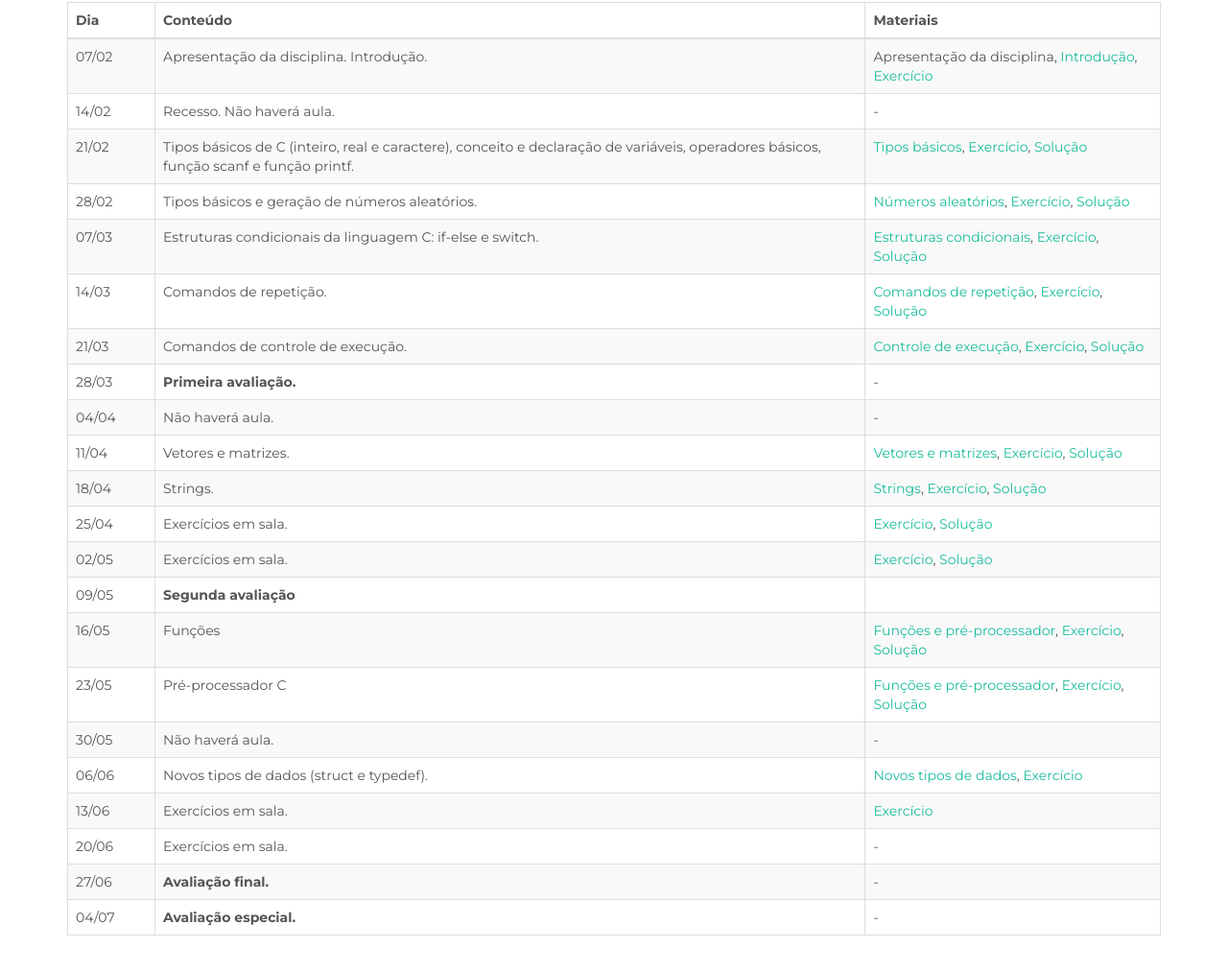
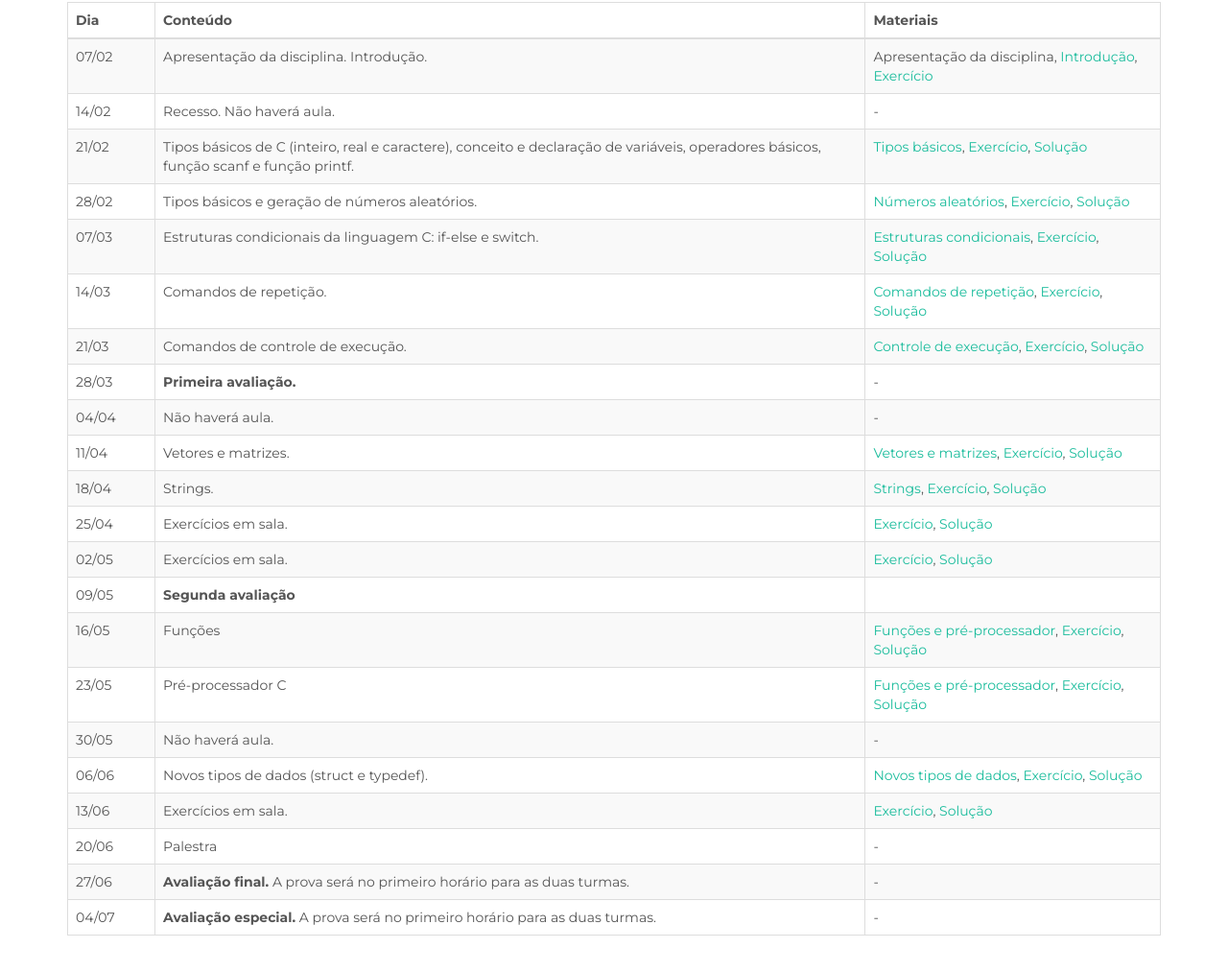
Before and after one commit to thiagov/thiagov.github.io, a plain HTML site: page labaeds1.html in a window 1280 px wide. Shown: the part 803-1816 px from the top of the page at 96% size. Drawn offline with nearby package versions, Linux system fonts and the light colour scheme.

Commit message:
Adicionando correção de exercícios

```diff
--- a/labaeds1.html
+++ b/labaeds1.html
@@ -170,26 +170,26 @@
                         <tr>
                             <td>06/06</td>
                             <td>Novos tipos de dados (struct e typedef).</td>
-                            <td><a href="resources/labaeds/novos-tipos.pdf">Novos tipos de dados</a>, <a href="resources/labaeds/exercicio-structs.pdf">Exercício</a><!--, <a href="resources/labaeds/solucao-structs.pdf">Solução</a>--></td>
+                            <td><a href="resources/labaeds/novos-tipos.pdf">Novos tipos de dados</a>, <a href="resources/labaeds/exercicio-structs.pdf">Exercício</a>, <a href="resources/labaeds/solucao-structs.pdf">Solução</a></td>
                         </tr>
                         <tr>
                             <td>13/06</td>
                             <td>Exercícios em sala.</td>
-                            <td><a href="resources/labaeds/exercicio2structs.pdf">Exercício</a></td>
+                            <td><a href="resources/labaeds/exercicio2structs.pdf">Exercício</a>, <a href="resources/labaeds/solucao-struct2.pdf">Solução</a></td>
                         </tr>
                         <tr>
                             <td>20/06</td>
-                            <td>Exercícios em sala.</td>
+                            <td>Palestra</td>
                             <td>-</td>
                         </tr>
                         <tr>
                             <td>27/06</td>
-                            <td><strong>Avaliação final.</strong></td>
+                            <td><strong>Avaliação final.</strong> A prova será no primeiro horário para as duas turmas.</td>
                             <td>-</td>
                         </tr>
                         <tr>
                             <td>04/07</td>
-                            <td><strong>Avaliação especial.</strong></td>
+                            <td><strong>Avaliação especial.</strong> A prova será no primeiro horário para as duas turmas.</td>
                             <td>-</td>
                         </tr>
                     </tbody>
```
